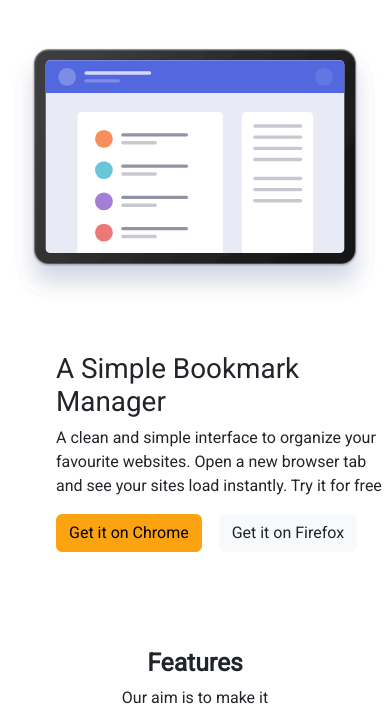
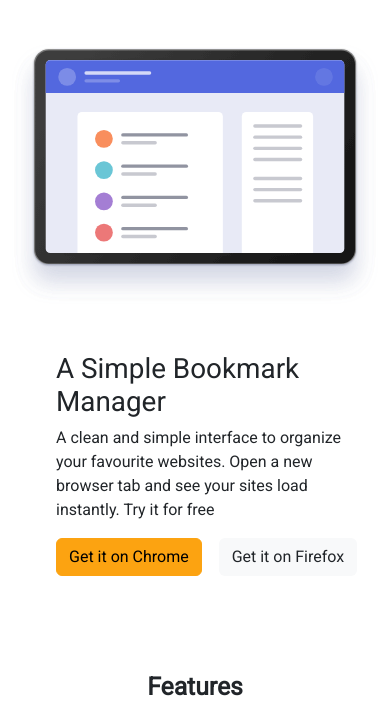
Before and after one commit to serge-svg/ITAcademy-sprint2, a website: page index.html in a window 390 px wide. Shown: the part 60-767 px from the top of the page. Drawn offline with nearby package versions, Linux system fonts and the light colour scheme.

Commit message:
Added padding px-5 in main section

```diff
--- a/index.html
+++ b/index.html
@@ -40,10 +40,10 @@
     </nav>
   </header>
 
-  <main class="container-md">
-    <div class="row d-flex mt-5 d-flex flex-wrap-reverse">
+  <main class="container">
+    <div class="row d-flex flex-wrap-reverse mt-5">
       <div class="col-md-2"></div>
-      <div class="col-md-4 mx-2 mt-5 ps-5 px-3">
+      <div class="col-md-4 mx-2 mt-5 px-5">
         <h1>A Simple Bookmark Manager</h1>
         <p >
           A clean and simple interface to organize your favourite websites.
```
